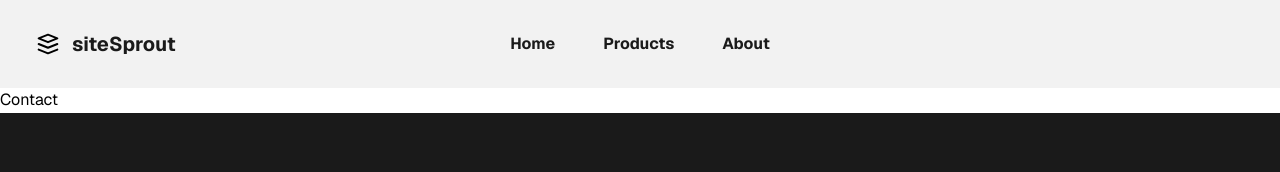
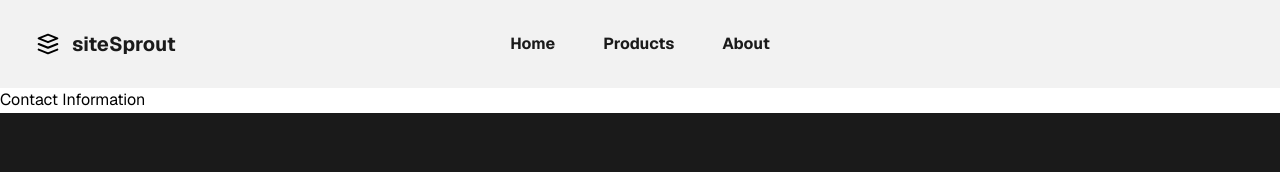
Before and after one commit to rajan-daniel/brandWebsite, a Next.js app: page /contact in a window 1280 px wide. Shown: the top 172 px of the page. Built offline with nearby package versions, Linux system fonts and the light colour scheme.

Commit message:
feat: app routing for legal section

```diff
--- a/app/(legal)/contact/page.tsx
+++ b/app/(legal)/contact/page.tsx
@@ -1,5 +1,5 @@
 export default function Contact() {
     return(
-        <h1 className="text-black">Contact</h1>
+        <h1 className="text-black">Contact Information</h1>
     );
 }
```
